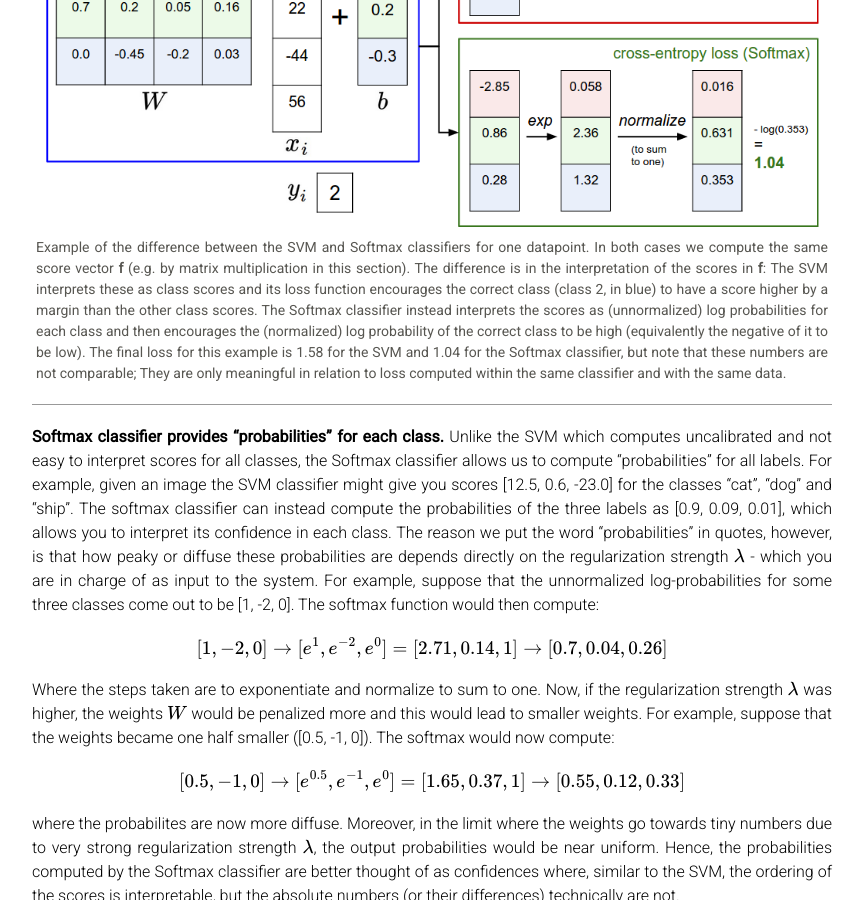
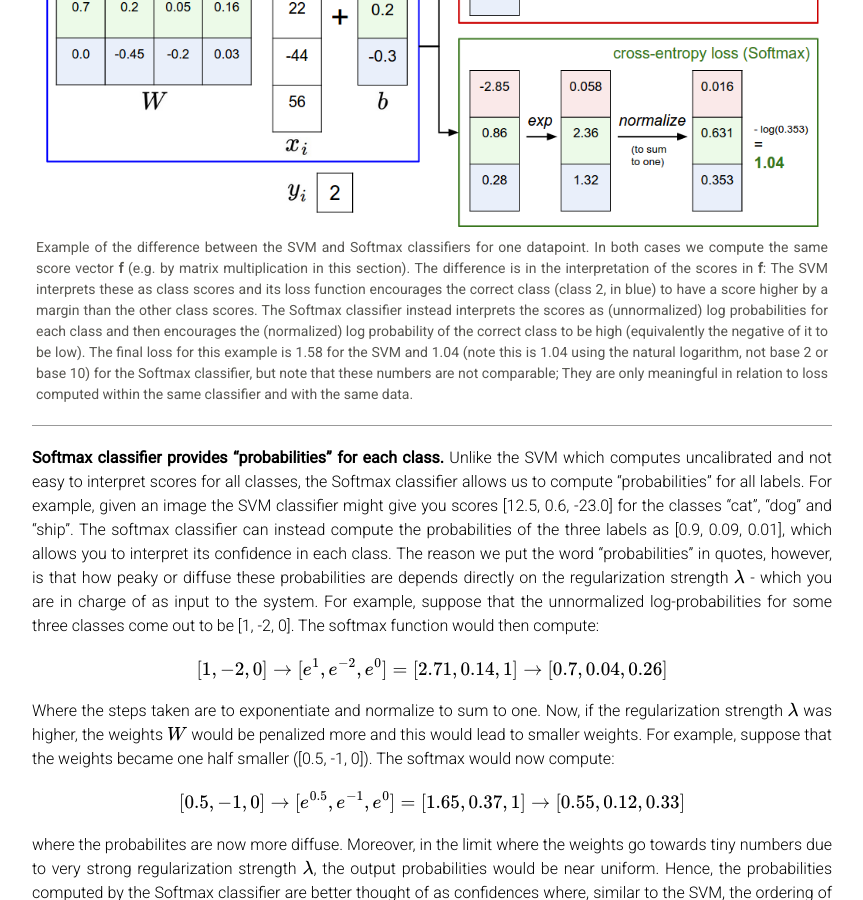
Before and after one commit to cs231n/cs231n.github.io, a Jekyll site: the page built from linear-classify.md, in a window 1280 px wide and 900 px high, scrolled down 12636 px. Shown: the whole window, without its empty margins (208-1071 px from the left). Built offline with Jekyll 4.4.1, drawn with Linux system fonts in a browser that asks for light colours; formulas are drawn with MathJax 3.

Commit message:
small fix based on random coffee shop feedback

```diff
--- a/linear-classify.md
+++ b/linear-classify.md
@@ -315,7 +315,7 @@ A picture might help clarify the distinction between the Softmax and SVM classif
 
 <div class="fig figcenter fighighlight">
   <img src="/assets/svmvssoftmax.png">
-  <div class="figcaption">Example of the difference between the SVM and Softmax classifiers for one datapoint. In both cases we compute the same score vector <b>f</b> (e.g. by matrix multiplication in this section). The difference is in the interpretation of the scores in <b>f</b>: The SVM interprets these as class scores and its loss function encourages the correct class (class 2, in blue) to have a score higher by a margin than the other class scores. The Softmax classifier instead interprets the scores as (unnormalized) log probabilities for each class and then encourages the (normalized) log probability of the correct class to be high (equivalently the negative of it to be low). The final loss for this example is 1.58 for the SVM and 1.04 for the Softmax classifier, but note that these numbers are not comparable; They are only meaningful in relation to loss computed within the same classifier and with the same data.</div>
+  <div class="figcaption">Example of the difference between the SVM and Softmax classifiers for one datapoint. In both cases we compute the same score vector <b>f</b> (e.g. by matrix multiplication in this section). The difference is in the interpretation of the scores in <b>f</b>: The SVM interprets these as class scores and its loss function encourages the correct class (class 2, in blue) to have a score higher by a margin than the other class scores. The Softmax classifier instead interprets the scores as (unnormalized) log probabilities for each class and then encourages the (normalized) log probability of the correct class to be high (equivalently the negative of it to be low). The final loss for this example is 1.58 for the SVM and 1.04 (note this is 1.04 using the natural logarithm, not base 2 or base 10) for the Softmax classifier, but note that these numbers are not comparable; They are only meaningful in relation to loss computed within the same classifier and with the same data.</div>
 </div>
 
 **Softmax classifier provides "probabilities" for each class.** Unlike the SVM which computes uncalibrated and not easy to interpret scores for all classes, the Softmax classifier allows us to compute "probabilities" for all labels. For example, given an image the SVM classifier might give you scores [12.5, 0.6, -23.0] for the classes "cat", "dog" and "ship". The softmax classifier can instead compute the probabilities of the three labels as [0.9, 0.09, 0.01], which allows you to interpret its confidence in each class. The reason we put the word "probabilities" in quotes, however, is that how peaky or diffuse these probabilities are depends directly on the regularization strength \\(\lambda\\) - which you are in charge of as input to the system. For example, suppose that the unnormalized log-probabilities for some three classes come out to be [1, -2, 0]. The softmax function would then compute:
```
